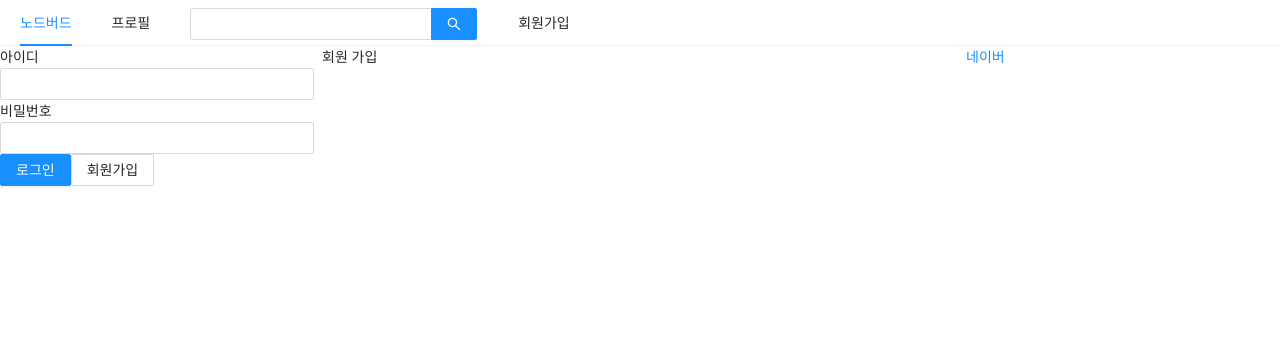
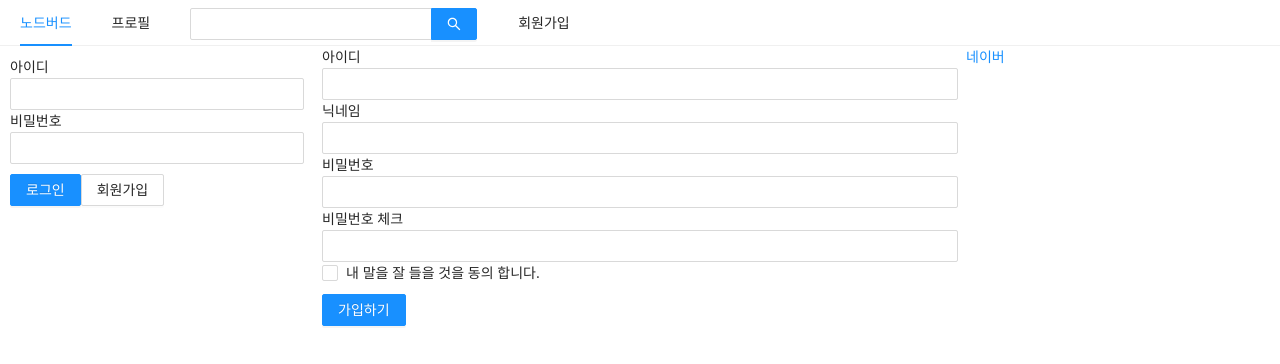
Before and after one commit to Tae-h/react-nodebird, a Next.js app in the folder ch1/front/: page /signup in a window 1280 px wide. Shown: the top 364 px of the page. Built offline with nearby package versions, Linux system fonts and the light colour scheme.

Commit message:
[react-sns] 커스텀 훅

```diff
--- a/ch1/front/components/AppLayout.js
+++ b/ch1/front/components/AppLayout.js
@@ -1,13 +1,20 @@
 import PropTypes from 'prop-types';
 import Link from 'next/link'; // 넥스트에서 지원
 import { Menu, Input, Row, Col } from 'antd';
-import {useState} from "react";
+import {memo, useState} from "react";
 import UserProfile from "./UserProfile";
 import LoginForm from "./LoginForm";
+import styled from "styled-components";
 
-const AppLayout = ( { children } ) => {
+/* styled-components 로 빼면 리렌더링이 되지 않음 */
+const SearchInput = styled(Input.Search)`
+  vertical-align: middle;
+`;
+
+const AppLayout = memo(( { children } ) => {
 
     const [isLoggedIn, setIsLoggedIn] = useState(false);
+
     return (
         <div>
             <Menu mode="horizontal">
@@ -18,7 +25,7 @@
                     <Link href="/profile"><a>프로필</a></Link>
                 </Menu.Item>
                 <Menu.Item>
-                    <Input.Search enterButton style={{ verticalAlign: 'middle' }}/>
+                    <SearchInput enterButton />
                 </Menu.Item>
                 <Menu.Item>
                     <Link href="/signup"><a>회원가입</a></Link>
@@ -26,20 +33,20 @@
             </Menu>
             <Row gutter={8}>
                 <Col xs={24} md={6} >
-                    { isLoggedIn ? <UserProfile /> : <LoginForm /> }
+                    { isLoggedIn ? <UserProfile setIsLoggedIn={ setIsLoggedIn } /> : <LoginForm setIsLoggedIn={ setIsLoggedIn }/> }
                 </Col>
                 <Col xs={24} md={12} >
                     { children }
                 </Col>
                 <Col xs={24} md={6} >
-                    {/* target _blank를 사용 할때는 noreferrer noopener 꼭 써줘야 함 보안 위험떄문에 */}
+                    {/* target _blank를 사용 할때는 noreferrer noopener 꼭 써줘야 함 보안 위험떄문에 새창을 누가 열었는지 정보 없앰  */}
                     <a href="https://www.naver.com" target="_blank" rel="noreferrer noopener">네이버</a>
                 </Col>
             </Row>
         </div>
     )
 
-};
+});
 
 AppLayout.propTypes = {
     children: PropTypes.node.isRequired,
--- a/ch1/front/components/LoginForm.js
+++ b/ch1/front/components/LoginForm.js
@@ -1,23 +1,37 @@
 import {Button, Form, Input} from 'antd';
-import {useCallback, useState} from "react";
+import {useCallback, useMemo, useState} from "react";
 import Link  from 'next/link';
+import styled from 'styled-components';
+import PropTypes from "prop-types";
+import useinput from "../hooks/useInput";
+import useInput from "../hooks/useInput";
 
-const LoginForm = () => {
+const ButtonWrapper = styled.div`
+  margin-top: 10px;
+`
+const FormWrapper = styled(Form)`
+      padding: 10px;
+    `;
+const LoginForm = ({ setIsLoggedIn }) => {
 
-    const [id, setId] = useState('');
-    const [password, setPassword] = useState('');
+    const [id, onChangeId] = useInput('');
+    const [password, onChangePassword] = useInput('');
 
-    const onChangeId = useCallback((e) => {
-        setId(e.target.value);
-    }, [id]);
 
-    const onChangePassword = useCallback((e) => {
-        setPassword(e.target.value);
-    }, [password]);
+    /* useMemo 값을 캐싱 하기 때문에 이렇게도 많이 사용! */
+    //const styled = useMemo(() => ({marginTop: 10}), []);
+
+    const onSubmitForm = useCallback(() => {
+        console.log(id, password);
+        setIsLoggedIn(true);
+    }, [id, password]);
+
+
+
 
     return (
         <>
-            <Form>
+            <FormWrapper onFinish={ onSubmitForm }> {/* onFinish 는 e.preventDefault 가 적용 되어있음! */}
                 <div>
                     <label htmlFor="user-id">아이디</label>
                     <br/>
@@ -33,22 +47,24 @@
                         onChange={ onChangePassword }
                         required />
                 </div>
-                <div>
+                <ButtonWrapper>
                     <Button
                         type="primary"
-                        htmpType="submit"
+                        htmlType="submit"
                         loading={false}
                     >
                         로그인
                     </Button>
                     <Link href="/signup"><a><Button>회원가입</Button></a></Link>
-                </div>
-                <div>
+                </ButtonWrapper>
 
-                </div>
-            </Form>
+            </FormWrapper>
         </>
     )
 }
 
+LoginForm.propTypes = {
+    setIsLoggedIn: PropTypes.func.isRequired,
+}
+
 export default LoginForm;
--- a/ch1/front/components/UserProfile.js
+++ b/ch1/front/components/UserProfile.js
@@ -1,7 +1,27 @@
-const UserProfile = () => {
+import {Avatar, Button, Card} from 'antd';
+import {useCallback} from "react";
+
+const UserProfile = ({ setIsLoggedIn }) => {
+
+    const onLogout = useCallback(() => {
+        setIsLoggedIn(false);
+    }, []);
 
     return (
         <>
+            <Card
+                actions={[
+                    <div key="twit" >짹짹<br/>0</div>,
+                    <div key="followings" >팔로잉<br/>0</div>,
+                    <div key="followers" >팔로워<br/>0</div>
+                ]}
+            >
+                <Card.Meta
+                    avatar={<Avatar>T.H</Avatar>}
+                    title="Tae-h"
+                />
+                <Button onClick={onLogout}>로그아웃</Button>
+            </Card>
         </>
     )
 }
--- /dev/null
+++ b/ch1/front/hooks/useInput.js
@@ -0,0 +1,17 @@
+import {useState, useCallback} from 'react';
+
+
+/**
+ * 커스텀 훅!!!
+ * @param initialValue
+ * @returns {[unknown,((function(*): void)|*)]}
+ */
+export default (initialValue = null) => {
+    const [value, setValue] = useState(initialValue);
+    const handler = useCallback((e) => {
+        setValue(e.target.value);
+    }, [value]);
+
+    return [value, handler];
+
+}
--- a/ch1/front/package.json
+++ b/ch1/front/package.json
@@ -16,7 +16,8 @@
     "prop-types": "^15.8.1",
     "react": "^17.0.2",
     "react-dom": "^17.0.2",
-    "style-components": "^0.1.0"
+    "style-components": "^0.1.0",
+    "styled-components": "^5.3.3"
   },
   "devDependencies": {
     "eslint": "^8.10.0",
--- a/ch1/front/pages/signup.js
+++ b/ch1/front/pages/signup.js
@@ -1,20 +1,97 @@
 import AppLayout from "../components/AppLayout";
 import Head from "next/head";
+import {Button, Checkbox, Form, Input} from "antd";
+import {memo, useCallback, useState} from "react";
+import useInput from "../hooks/useInput";
+import styled from "styled-components";
 
-const Signup = () =>{
+
+const ErrorMessage = styled.div`
+  color: red;
+`;
+
+const Signup = memo(() => {
+
+    const [id, onChangeId] = useInput('');
+    const [nickname, onChangeNickname] = useInput('');
+    const [password, onChangePassword] = useInput('');
+
+    const [passwordCheck, setPasswordCheck] = useState('');
+    const [passwordError, setPasswordError] = useState(false);
+
+    const onChangePasswordCheck = useCallback((e) => {
+        setPasswordCheck(e.target.value);
+        setPasswordError(e.target.value !== password);
+    }, [password]);
+
+
+    const [term, setTerm] = useState('');
+    const [termError, setTermError] = useState(false);
+    const onChangeTerm = useCallback((e) => {
+        setTerm(e.target.checked);
+        setTermError(false);
+    }, [term]);
+
+
+    const onSubmit = useCallback(() => {
+        if ( password !== passwordCheck ) {
+            return setPasswordError(true);
+        }
+
+        if ( !term ) {
+            return setTermError(true);
+        }
+        console.log(id, nickname, password);
+    }, [password, passwordCheck, term]);
 
     return (
         <>
-            <Head>
-                <title>
-                    회원가입 | 노드버드
-                </title>
-            </Head>
             <AppLayout>
-                <div>회원 가입</div>
+                <Head>
+                    <title>
+                        회원가입 | 노드버드
+                    </title>
+                </Head>
+                <Form onFinish={ onSubmit }>
+                    <div>
+                        <label htmlFor="user-id">아이디</label>
+                        <br/>
+                        <Input name="user-id" value={id} required onChange={onChangeId}/>
+                    </div>
+                    <div>
+                        <label htmlFor="user-nick">닉네임</label>
+                        <br/>
+                        <Input name="user-nick" value={nickname} required onChange={onChangeNickname}/>
+                    </div>
+                    <div>
+                        <label htmlFor="user-password">비밀번호</label>
+                        <br/>
+                        <Input name="user-password" type="password" value={password} required onChange={onChangePassword}/>
+                    </div>
+
+                    <div>
+                        <label htmlFor="user-password-check">비밀번호 체크</label>
+                        <br/>
+                        <Input name="user-password-check"
+                               type="password"
+                               value={passwordCheck}
+                               required
+                               onChange={onChangePasswordCheck}/>
+                        {passwordError && <ErrorMessage>비밀번호가 일치하지 않습니다.</ErrorMessage>}
+                    </div>
+
+                    <div>
+                        <Checkbox name="user-term" checked={term} onChange={onChangeTerm}>내 말을 잘 들을 것을 동의 합니다.</Checkbox>
+                        {termError && <ErrorMessage>약관에 동의 하셔야 합니다.</ErrorMessage>}
+                    </div>
+                    <div style={{ marginTop: 10 }}>
+                        <Button type="primary" htmlType="submit">가입하기</Button>
+                    </div>
+
+                </Form>
             </AppLayout>
         </>
     )
-}
+});
 
 export default Signup;
```
Also changed, not shown: ch1/front/components/FollowList.js (added, +35 -0 lines), ch1/front/components/NicknameEditForm.js (added, +24 -0 lines), ch1/front/pages/profile.js (+16 -1 lines).
